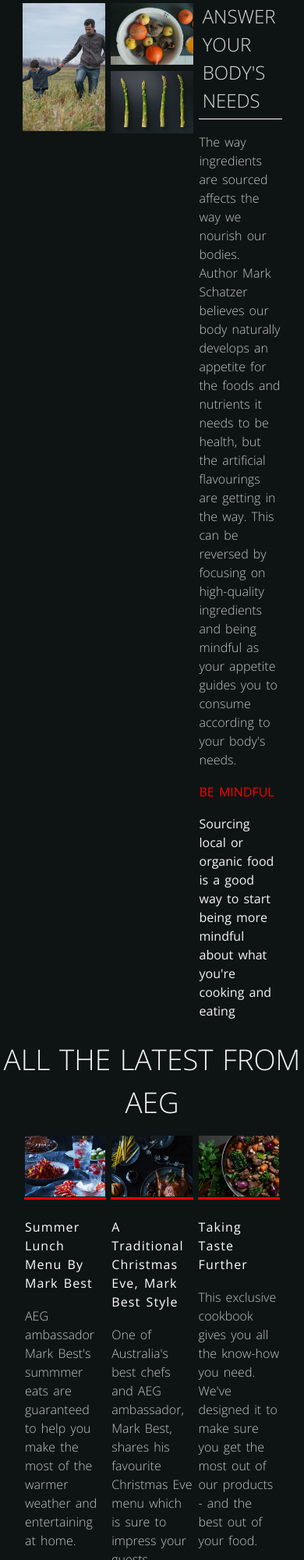
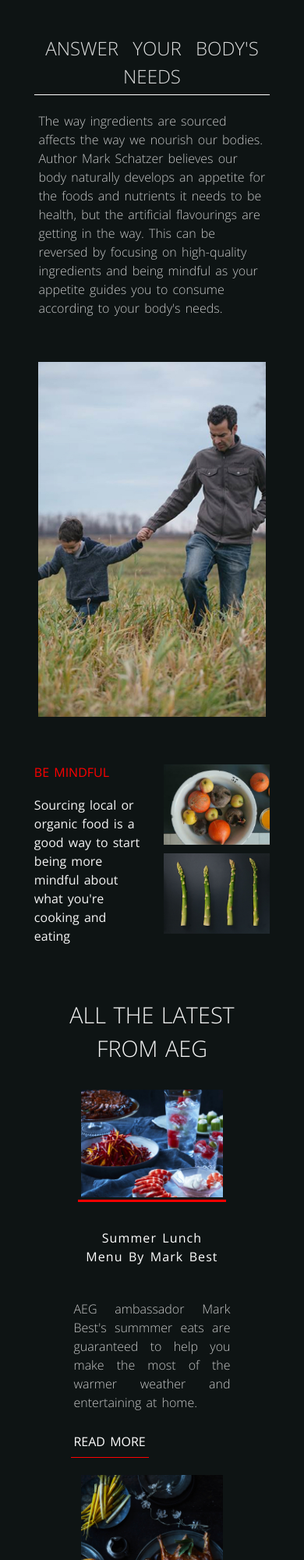
Before and after one commit to nielzon-t/aeg-gourmet-nutrition, a website built with Parcel: page index.html in a window 390 px wide. Shown: the top 2000 px of the page at 78% size. Built offline with nearby package versions, Linux system fonts and the light colour scheme.

Commit message:
feat: finalized styling; added anchor click event; finalized meta tags; ready for submission; hope I get the job

```diff
--- a/assets/css/style.css
+++ b/assets/css/style.css
@@ -16,6 +16,7 @@
   clear: both;
 }
 
+/* Font styles */
 @font-face {
   font-family: 'Open Sans';
   src: url('../fonts/OpenSans/OpenSans-Regular.ttf') format('truetype');
@@ -53,16 +54,25 @@ h3 {
   letter-spacing: 1.1px;
 }
 
+p {
+  max-width: 90%;
+  margin-bottom: 1rem;
+}
+
+a {
+  text-decoration: none; /* Remove underline */
+  color: inherit; /* Inherit color from the parent */
+}
+
 /* Layout Styles */
-
-.mains,
+.mainComponents,
 .blogPosts,
 #bottomComponent {
   display: flex;
   justify-content: center;
 }
 
-.mains {
+.mainComponents {
   flex-direction: row;
   height: 50%;
 }
@@ -71,7 +81,7 @@ h3 {
   flex-direction: column;
 }
 
-.twenty {
+.componentSections {
   width: 29%;
 }
 
@@ -90,7 +100,11 @@ section h1 {
   color: rgba(244, 244, 244, 0.9);
 }
 
-.red, .readMore {
+#topComponent h1 {
+  word-spacing: 12px;
+}
+
+.redText, .readMore {
   font-weight: 500;
   text-transform: uppercase;
 }
@@ -101,7 +115,7 @@ section h1 {
   border-bottom: 1px solid rgba(255, 0, 0, 1);
 }
 
-.red {
+.redText {
   color: rgba(255, 0, 0, 1);
 }
 
@@ -117,29 +131,29 @@ section h1 {
 }
 
 section * {
-  padding: 0.8%;
+  padding: 1.7%;
 }
 
 .redLined {
-  border-bottom: 3px solid rgba(255, 0, 0, 1); /* Initial border */
-  transition: border-bottom 0.5s ease, transform 0.5s ease; /* Transition effect */
+  border-bottom: 3px solid rgba(255, 0, 0, 1);
+  transition: border-bottom 0.5s ease, transform 0.5s ease;
 }
 
 .redLined:hover {
-  border-bottom-color: transparent; /* Change border color on hover */
-  transform: scale(1.1); /* Scale the image on hover */
+  border-bottom-color: transparent;
+  transform: scale(1.1);
 }
 
-.blogPosts .twenty {
+.blogPosts .componentSections {
   transition: transform 0.2s ease, background-color 0.3s ease, border 0.3s ease, box-shadow 0.3s ease;
 }
 
-.blogPosts .twenty:hover {
+.blogPosts .componentSections:hover {
   transform: scale(1.02);
-  background-color: rgba(255, 255, 255, 0.1); /* Change to your desired background color */
-  border: 1px solid rgba(255, 255, 255, 0.3); /* Change to your desired border */
-  border-radius: 5px; /* Add a light rounded border */
-  box-shadow: 0 0 10px rgba(255, 255, 255, 0.3); /* Add a light box shadow */
+  background-color: rgba(255, 255, 255, 0.1);
+  border: 1px solid rgba(255, 255, 255, 0.3);
+  border-radius: 5px;
+  box-shadow: 0 0 10px rgba(255, 255, 255, 0.3);
 }
 
 .readMore {
@@ -147,9 +161,9 @@ section * {
 }
 
 .readMore:hover {
-  border: 1px solid transparent; /* Removes the initial border */
-  border-radius: 3px; /* Adds a faint rounded border */
-  background-color: rgba(255, 255, 255, 0.2); /* Lighter background color */
+  border: 1px solid transparent;
+  border-radius: 3px;
+  background-color: rgba(255, 255, 255, 0.2);
 }
 
 .modaled {
@@ -157,11 +171,11 @@ section * {
 }
 
 .modaled:hover {
-  box-shadow: 0 0 15px rgba(255, 255, 255, 0.5); /* Modify the shadow as desired */
-  transform: scale(1.05); /* Scale the image a bit on hover */
+  box-shadow: 0 0 15px rgba(255, 255, 255, 0.5);
+  transform: scale(1.05);
 }
 
-
+/* Modal Styles */
 .modal {
   display: none;
   position: fixed;
@@ -172,8 +186,8 @@ section * {
   height: 100%;
   overflow: auto;
   background-color: rgba(0, 0, 0, 0.9);
-  opacity: 0; /* Start with zero opacity */
-  transition: opacity 0.3s ease-in-out; /* Add a smooth transition */
+  opacity: 0;
+  transition: opacity 0.3s ease-in-out;
 }
 
 .modal.show {
@@ -182,8 +196,8 @@ section * {
 }
 
 .modal-content {
-  max-width: 80%; /* Adjust as needed */
-  max-height: 80vh; /* Adjust as needed */
+  max-width: 80%;
+  max-height: 80vh;
   width: auto;
   display: block;
   margin: auto;
@@ -207,9 +221,154 @@ section * {
   cursor: pointer;
 }
 
-@media screen and (max-width: 768px) {
-  .modal-content {
-    max-width: 90%;
-    max-height: 90vh;
+/* Grid layout for top component */
+#topComponent {
+  display: grid;
+  grid-template-columns: 1fr 1fr 1fr;
+  grid-gap: 1.25rem;
+  margin: 5%;
+}
+
+#topComponent .componentSections {
+  width: 100%;
+  max-width: 100%;
+}
+
+#topComponent .componentSections:nth-child(1) {
+  grid-column: 1 / span 1;
+  grid-row: 1 / span 2;
+}
+
+#topComponent .componentSections:nth-child(2) {
+  grid-column: 2 / span 1;
+  grid-row: 1 / span 2;
+  width: 100%;
+
+}
+
+#topComponent .smallerText {
+  grid-column: 3 / span 1;
+  grid-row: 2 / span 1;
+}
+
+#topComponent .biggerText {
+  grid-column: 3 / span 1;
+  grid-row: 1 / span 1;
+}
+
+#topComponent img,
+#topComponent h1,
+#topComponent p,
+#topComponent span,
+#topComponent .bold {
+  width: 100%;
+  max-width: 100%;
+}
+
+/* Responsive grid layout for textContainer */
+@media screen and (max-width: 850px) {
+  #topComponent {
+    display: grid;
+    grid-template-columns: 1fr 1fr;
+    grid-template-rows: auto auto;
+    grid-gap: 20px;
+    margin: 10%;
+  }
+
+  #topComponent .componentSections:nth-child(1) {
+    grid-column: 1 / span 1;
+    grid-row: 1 / span 1;
+  }
+
+  #topComponent .componentSections:nth-child(2) {
+    grid-column: 2 / span 1;
+    grid-row: 1 / span 1;
+  }
+
+  #topComponent .textContainer {
+    grid-column: 1 / span 2;
+    grid-row: 2 / span 1;
+    display: grid;
+    grid-template-columns: 1fr 1fr;
+    grid-gap: 20px;
+  }
+
+  #topComponent .biggerText {
+    grid-column: 1 / span 1;
+    grid-row: 2 / span 1;
+  }
+
+  #topComponent .smallerText {
+    grid-column: 2 / span 1;
+    grid-row: 2 / span 1;
+  }
+
+  #topComponent .textContainer .biggerText,
+  #topComponent .textContainer .smallerText {
+    width: 100%;
+    max-width: 100%;
+  }
+
+  #bottomComponent .blogPosts {
+    flex-direction: column;
+    align-items: center;
+  }
+
+  .blogPosts .componentSections {
+    display: flex;
+    flex-direction: column;
+    align-items: center;
+    width: 65%;
+  }
+
+  .blogPosts span {
+    align-self: flex-start;
+    margin: 1% 5%;
+  }
+
+  h3 {
+    text-align: center;
+  }
+
+  .blogPosts .componentSections p {
+    width: 110%;
+    text-align: justify;
+  }
+
+  .blogPosts a {
+    width: 85%;
   }
 }
+
+@media screen and (max-width: 650px) {
+
+  #topComponent .componentSections:nth-child(1) {
+    grid-column: 1 / span 2;
+    grid-row: 5 / span 1;
+  }
+
+  #topComponent .componentSections:nth-child(2) {
+    grid-column: 2 / span 1;
+    grid-row: 7 / span 1;
+  }
+
+  #topComponent .smallerText {
+    grid-column: 1 / span 1;
+    grid-row: 7 / span 1;
+  }
+
+  #topComponent .biggerText {
+    grid-column: 1 / span 2;
+    grid-row: 1 / span 4;
+  }
+
+  .biggerText h1 {
+    text-align: center;
+  }
+
+  .centered {
+    width: 65%;
+    align-self: center;
+    font-size: 1.8rem;
+  }
+}
--- a/index.html
+++ b/index.html
@@ -4,47 +4,69 @@
     <meta charset="UTF-8">
     <meta name="viewport" content="width=device-width, initial-scale=1.0">
     <title>AEG: Discover Gourmet Nutrition</title>
+    <meta name="description" content="Answer your body's needs!">
+    <meta name="keywords" content="AEG, nutrition, gourmet, delicious, food, cookbook, recipe, food blog, blogs">
+    <link rel="apple-touch-icon" sizes="180x180" href="assets/img/favicon/apple-touch-icon.png">
+	<link rel="icon" type="image/png" sizes="32x32" href="assets/img/favicon/favicon-32x32.png">
+	<link rel="icon" type="image/png" sizes="16x16" href="assets/img/favicon/site.webmanifest>
+    <link rel="manifest" href="/site.webmanifest">
+    <meta name="robots" content="index, follow">
+    <link rel="canonical" href="#">
+    <meta name="author" content="Nielzon Tolentino">
     <link rel="stylesheet" href="assets/css/style.css">
     <link rel="stylesheet" href="assets/css/normalize.css">
-    <!-- Add any necessary meta tags, stylesheets, or other head elements here -->
 </head>
 <body>
     <!--Top Component-->
-    <section class="mains" id="topComponent">
-        <section class="twenty">
+    <section class="mainComponents" id="topComponent">
+        <section class="componentSections">
             <img class="modaled" id="modalOne" src="assets/img/component-01/Image-01.jpg">
         </section>
-        <section class="twenty">
+        <section class="componentSections">
             <img class="modaled" id="modalTwo" src="assets/img/component-01/Image-02.jpg">
             <img class="modaled" id="modalThree" src="assets/img/component-01/Image-03.jpg">
         </section>
-        <section class="twenty">
+        <section class="biggerText">
             <h1 class="topHeading">Answer Your Body's Needs</h1>
             <p>The way ingredients are sourced affects the way we nourish our bodies. Author Mark Schatzer believes our body naturally develops an appetite for the foods and nutrients it needs to be health, but the artificial flavourings are getting in the way. This can be reversed by focusing on high-quality ingredients and being mindful as your appetite guides you to consume according to your body's needs.</p>
-            <span class="red">Be Mindful</span>
+        </section>
+        <section class="smallerText">
+            <span class="redText">Be Mindful</span>
             <p class="bold">Sourcing local or organic food is a good way to start being more mindful about what you're cooking and eating</p>
         </section>
     </section>
     <!--End of Top Component-->
     <!--Bottom Component-->
-    <section class="mains" id="bottomComponent">
+    <section class="mainComponents" id="bottomComponent">
         <h1 class="centered">All the Latest from AEG</h1>
           <section class="blogPosts">
-            <section class="twenty">
-                <img class="redLined" src="assets/img/component-02/Image-01.jpg">
-                <h3>Summer Lunch Menu By Mark Best</h3>
+            <section class="componentSections">
+                <a href="#" rel="noopener noreferrer">
+                  <img class="redLined" id="clickListener" src="assets/img/component-02/Image-01.jpg">
+                </a>
+                <a href="#" target="_blank" rel="noopener noreferrer">
+                  <h3 id="clicked">Summer Lunch Menu By Mark Best</h3>
+                </a>
                 <p>AEG ambassador Mark Best's summmer eats are guaranteed to help you make the most of the warmer weather and entertaining at home.</p>
                 <span class="readMore">Read More</span>
             </section>
-             <section class="twenty">
-                <img class="redLined" src="assets/img/component-02/Image-02.jpg">
-                <h3>A Traditional Christmas Eve, Mark Best Style</h3>
+             <section class="componentSections">
+                <a href="#" target="_blank" rel="noopener noreferrer">
+                  <img class="redLined" id="imClicked" src="assets/img/component-02/Image-02.jpg">
+                </a>
+                <a href="#" target="_blank"" rel="noopener noreferrer">
+                  <h3  id="heardClick">A Traditional Christmas Eve, Mark Best Style</h3>
+                </a>
                 <p>One of Australia's best chefs and AEG ambassador, Mark Best, shares his favourite Christmas Eve menu which is sure to impress your guests.</p>
                 <span class="readMore">Read More</span>
             </section>
-            <section class="twenty">
-                <img class="redLined" src="assets/img/component-02/Image-03.jpg">
-                <h3>Taking Taste Further</h3>
+            <section class="componentSections">
+                <a href="#" target="_blank" rel="noopener noreferrer">
+                  <img class="redLined" id="thisClicked" src="assets/img/component-02/Image-03.jpg">
+                </a>
+                <a href="#" target="_blank" rel="noopener noreferrer">
+                  <h3 id="clicks">Taking Taste Further</h3>
+                </a>
                 <p>This exclusive cookbook gives you all the know-how you need. We've designed it to make sure you get the most out of our products - and the best out of your food.</p>
                 <span class="readMore">Read More</span>
             </section>
```
Also changed, not shown: assets/js/script.js (+26 -17 lines), assets/img/favicon/android-chrome-192x192.png (added), assets/img/favicon/android-chrome-512x512.png (added), assets/img/favicon/apple-touch-icon.png (added), assets/img/favicon/favicon-16x16.png (added), assets/img/favicon/favicon-32x32.png (added), assets/img/favicon/favicon.ico (added), assets/img/favicon/site.webmanifest (added).
